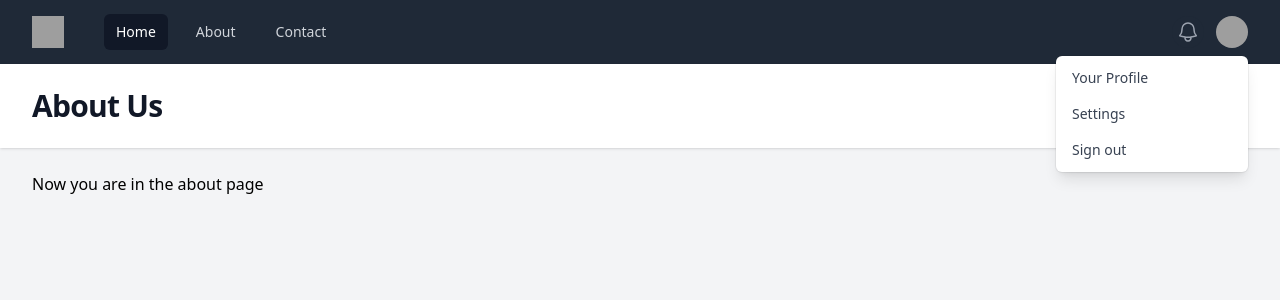
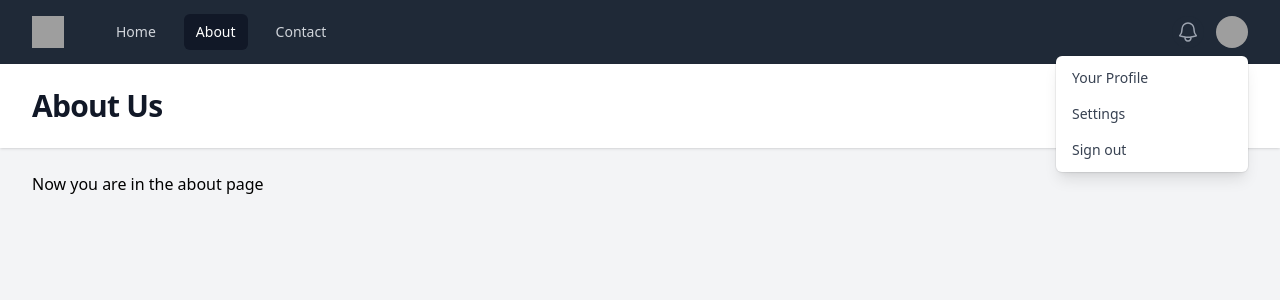
Before and after one commit to CharlesMariga/Demo-PHP-site, a PHP site: page /about.php in a window 1280 px wide. Shown: the top 300 px of the page. Run offline with PHP 8.4, Linux system fonts and the light colour scheme; some libraries are stand-ins or nearby versions; grey boxes are pictures that could not be loaded.

Commit message:
feat: superglobals and current route

```diff
--- a/about.php
+++ b/about.php
@@ -2,4 +2,7 @@
 
 $heading = "About Us";
 
+require "function.php";
+
+
 require("views/about.view.php");
--- a/contact.php
+++ b/contact.php
@@ -2,4 +2,6 @@
 
 $heading = "Contact Us";
 
+require "function.php";
+
 require "views/contact.view.php";
--- /dev/null
+++ b/function.php
@@ -0,0 +1,14 @@
+<?php
+
+function dd($value)
+{
+    echo "<pre>";
+    var_dump($value);
+    echo "</pre>";
+    die();
+}
+
+function urlIs($value)
+{
+    return $_SERVER['REQUEST_URI'] === $value;
+}
--- a/index.php
+++ b/index.php
@@ -2,4 +2,6 @@
 
 $heading = "Home";
 
+require "function.php";
+
 require("views/index.view.php");
--- a/views/partials/nav.php
+++ b/views/partials/nav.php
@@ -8,11 +8,11 @@
                 <div class="hidden md:block">
                     <div class="ml-10 flex items-baseline space-x-4">
                         <!-- Current: "bg-gray-900 text-white", Default: "text-gray-300 hover:bg-gray-700 hover:text-white" -->
-                        <a href="/" class="bg-gray-900 text-white px-3 py-2 rounded-md text-sm font-medium" aria-current="page">Home</a>
+                        <a href="/" class="<?= urlIs('/') ? "bg-gray-900 text-white" : "text-gray-300" ?> px-3 py-2 rounded-md text-sm font-medium" aria-current="page">Home</a>
 
-                        <a href="/about.php" class="text-gray-300 hover:bg-gray-700 hover:text-white px-3 py-2 rounded-md text-sm font-medium">About</a>
+                        <a href="/about.php" class="<?= $_SERVER['REQUEST_URI'] === '/about.php' ? "bg-gray-900 text-white" : "text-gray-300" ?> px-3 py-2 rounded-md text-sm font-medium">About</a>
 
-                        <a href="/contact.php" class="text-gray-300 hover:bg-gray-700 hover:text-white px-3 py-2 rounded-md text-sm font-medium">Contact</a>
+                        <a href="/contact.php" class="<?= $_SERVER['REQUEST_URI'] === '/contact.php' ? "bg-gray-900 text-white" : "text-gray-300" ?> px-3 py-2 rounded-md text-sm font-medium">Contact</a>
                     </div>
                 </div>
             </div>
```
